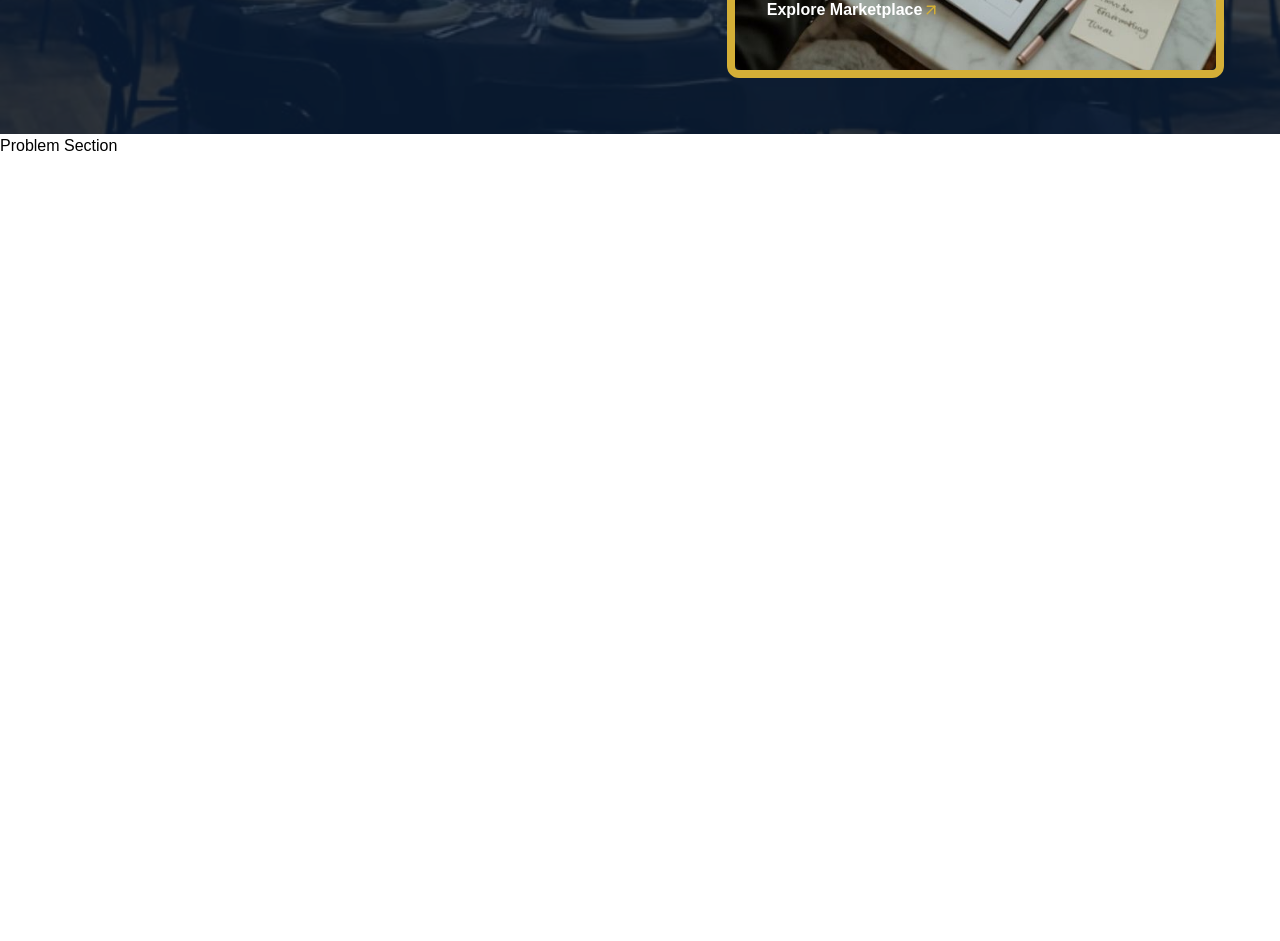
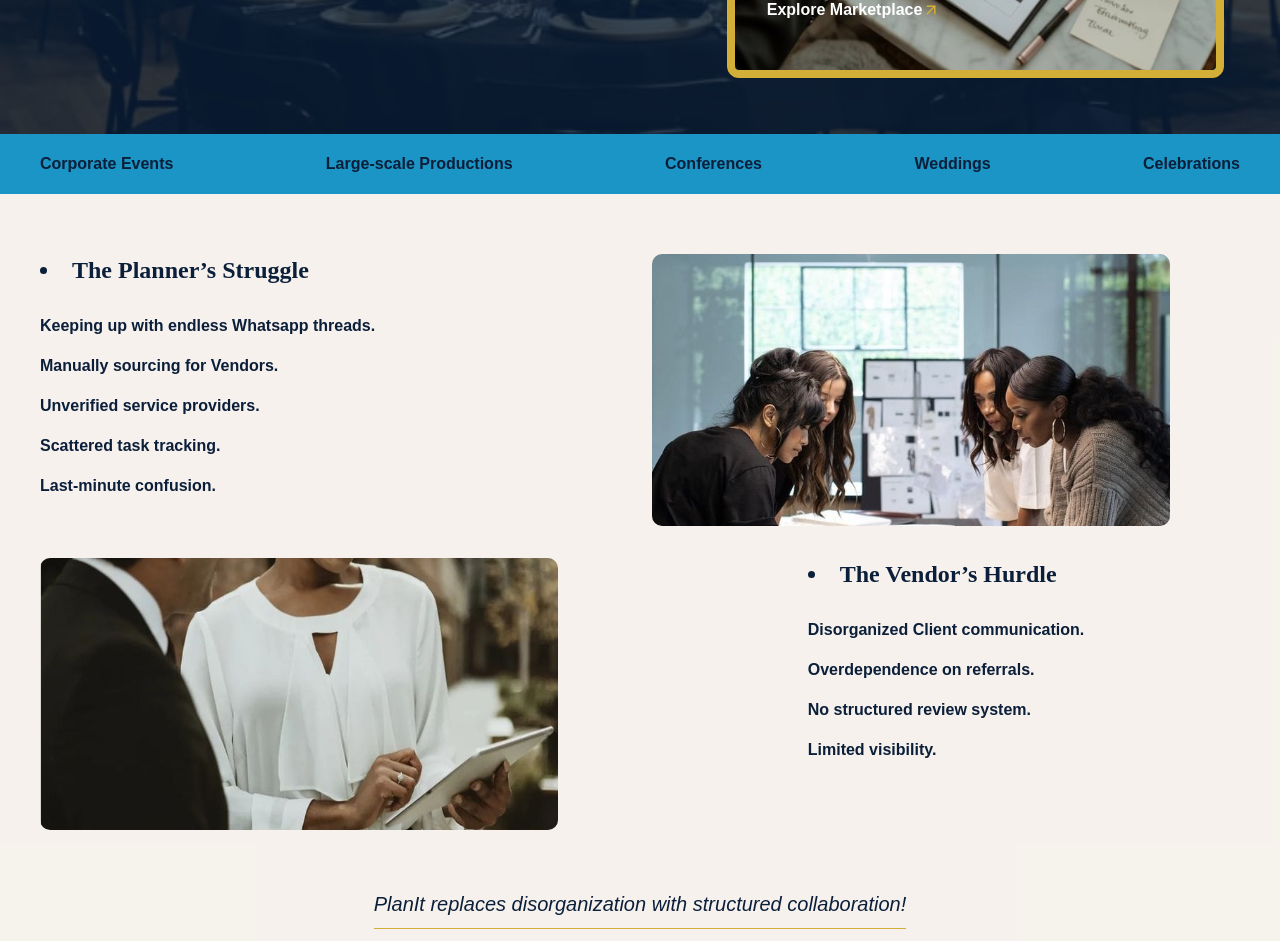
Before and after one commit to Planit-co/planit-web, a React (Vite) app in the folder planit/: page / in a window 1280 px wide. Shown: the part 680-1621 px from the top of the page. Before the commit the page ends 838 px from the top, so only its background shows below. Built offline with nearby package versions, Linux system fonts and the light colour scheme.

Commit message:
finished working on the desktop view of the problem section

```diff
--- a/planit/src/Pages/Landing-page/HomePage.css
+++ b/planit/src/Pages/Landing-page/HomePage.css
@@ -45,3 +45,12 @@
 }
 
 /* ----------------Problem Section----------------------- */
+.problem-section {
+  color: #0B1F3A;
+  max-width: 276rem;
+  background-color: #F6F1EBF2;
+}
+
+.problem-section>nav {
+  background: #038CC1E5;
+}
--- a/planit/src/Pages/Landing-page/ProblemSection.jsx
+++ b/planit/src/Pages/Landing-page/ProblemSection.jsx
@@ -1,5 +1,57 @@
+import PlannerStrategizing from "../../assets/images/planners-strategizing.svg";
+import VendorStrategizing from "../../assets/images/vendors-strategizing.svg";
+
 const ProblemSection = () => {
-  return <>Problem Section</>
-}
+  return (
+    <section className="problem-section montserrat-font font-semibold pb-3">
+      <nav className="p-2 md:px-5 md:py-4.5 lg:px-10">
+        <ul className="montserrat-font font-semibold flex justify-between">
+          <li>Corporate Events</li>
+          <li>Large-scale Productions</li>
+          <li>Conferences</li>
+          <li>Weddings</li>
+          <li>Celebrations</li>
+        </ul>
+      </nav>
+
+      <div>
+        <div className="grid grid-cols-2 gap-x-6 gap-y-8 my-15 mx-2 md:mx-5 lg:mx-10">
+          <div>
+            <li className="playfair-display-font font-bold text-xl md:text-2xl mb-7">
+              The Planner’s Struggle
+            </li>
+            <ul className="montserrat-font flex flex-col gap-4">
+              <li>Keeping up with endless Whatsapp threads.</li>
+              <li>Manually sourcing for Vendors.</li>
+              <li>Unverified service providers.</li>
+              <li>Scattered task tracking.</li>
+              <li>Last-minute confusion.</li>
+            </ul>
+          </div>
+
+          <img src={VendorStrategizing} alt="vendors strategizing" />
+
+          <img src={PlannerStrategizing} alt="planners strategizing" />
+
+          <div className="mx-auto">
+            <li className="playfair-display-font font-bold text-xl md:text-2xl mb-7">
+              The Vendor’s Hurdle
+            </li>
+            <ul className="montserrat-font flex flex-col gap-4">
+              <li>Disorganized Client communication.</li>
+              <li>Overdependence on referrals.</li>
+              <li>No structured review system.</li>
+              <li>Limited visibility.</li>
+            </ul>
+          </div>
+        </div>
+
+        <p className="montserrat-font italic font-medium text-xl w-max mx-auto pb-2.5 border-b border-[#D4AF37] ">
+          PlanIt replaces disorganization with structured collaboration!{" "}
+        </p>
+      </div>
+    </section>
+  );
+};
 
 export default ProblemSection;
--- a/planit/src/index.css
+++ b/planit/src/index.css
@@ -18,7 +18,7 @@
 .montserrat-font {
   font-family: "Montserrat", sans-serif;
   font-optical-sizing: auto;
-  font-style: normal;
+  /* font-style: normal; */
 }
 
 .playfair-display-font {
```
Also changed, not shown: planit/src/assets/images/planners-strategizing.svg (added), planit/src/assets/images/vendors-strategizing.svg (added).
